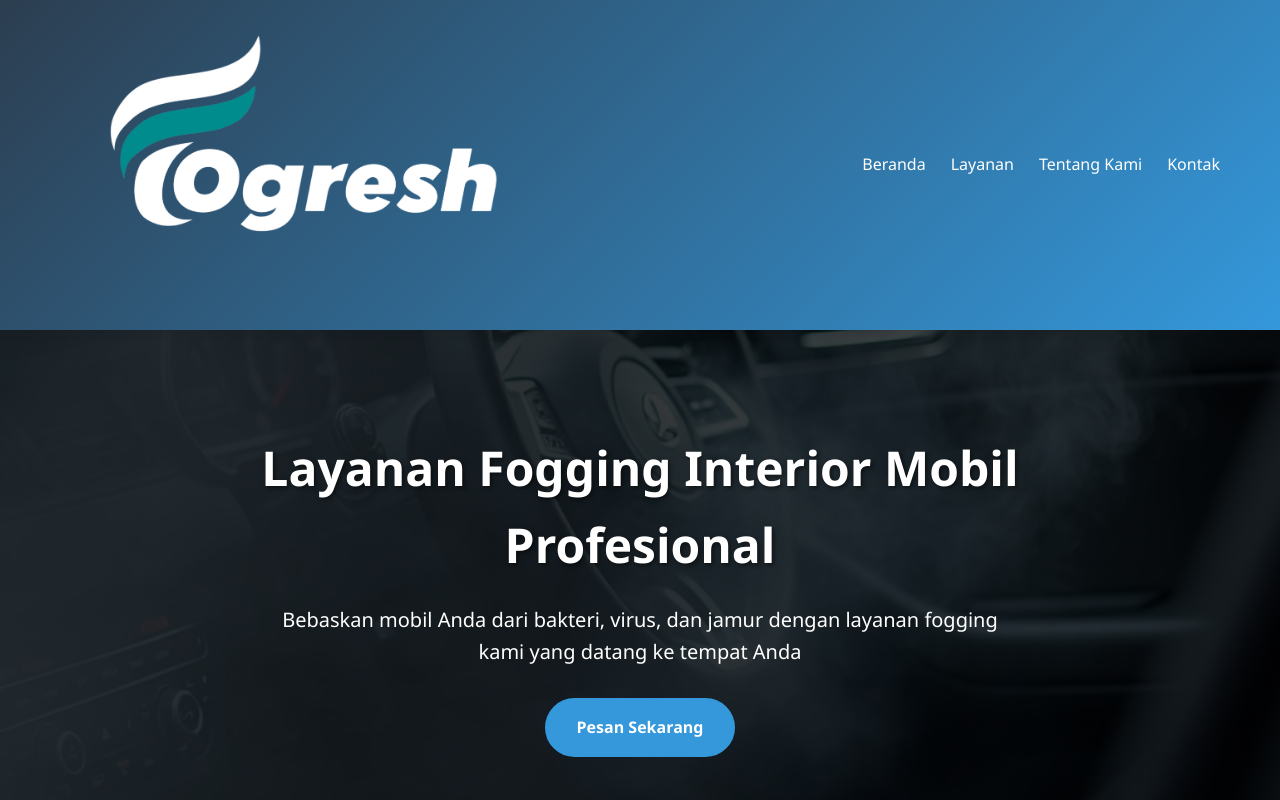
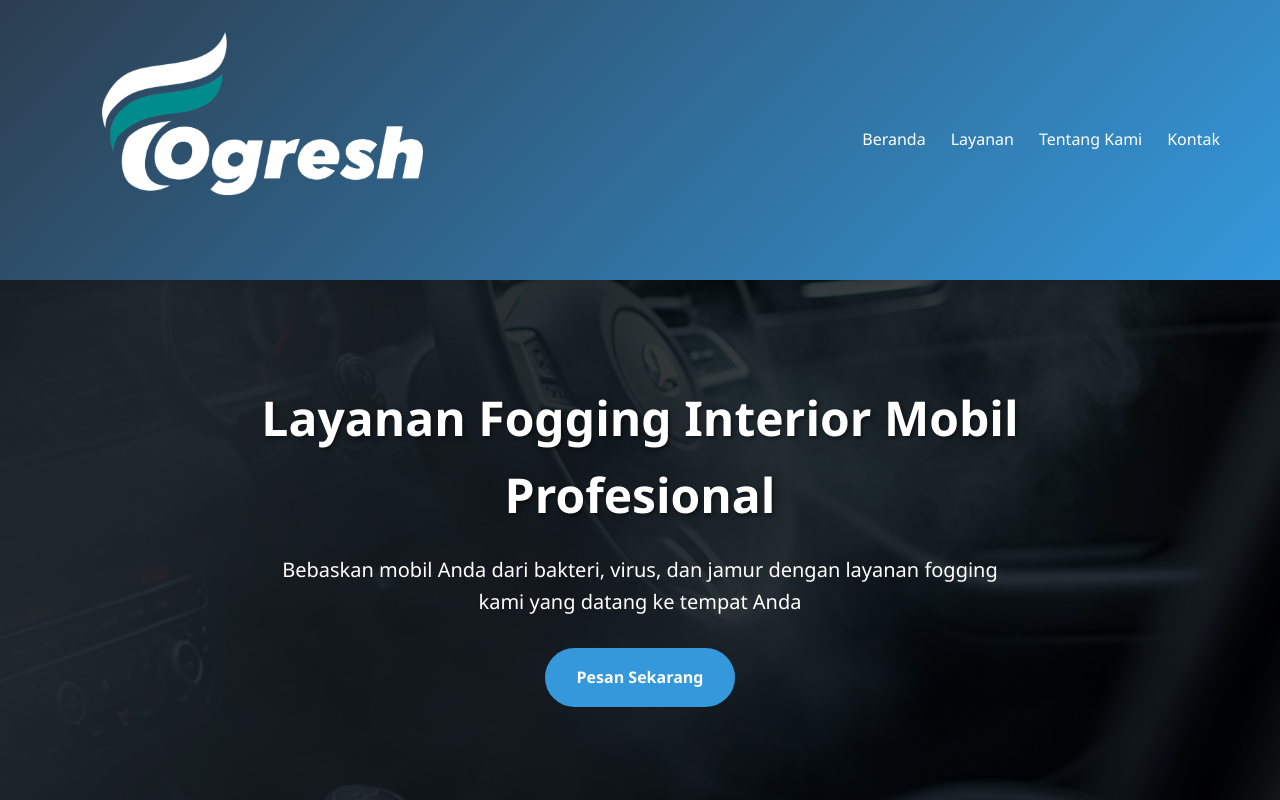
Before and after one commit to fogreshbtj/fogresh1, a plain HTML site: page index.html in a window 1280 px wide. Shown: the top 800 px of the page. Drawn offline with Linux system fonts and the light colour scheme.

Commit message:
Update index.html

```diff
--- a/index.html
+++ b/index.html
@@ -59,7 +59,7 @@
 
         /* TAMBAHKAN KODE INI DI SINI */
     .logo-image {
-        height: 300px; /* Sesuaikan tinggi gambar */
+        height: 250px; /* Sesuaikan tinggi gambar */
         width: auto; /* Biarkan lebar menyesuaikan */
     }
 
```
